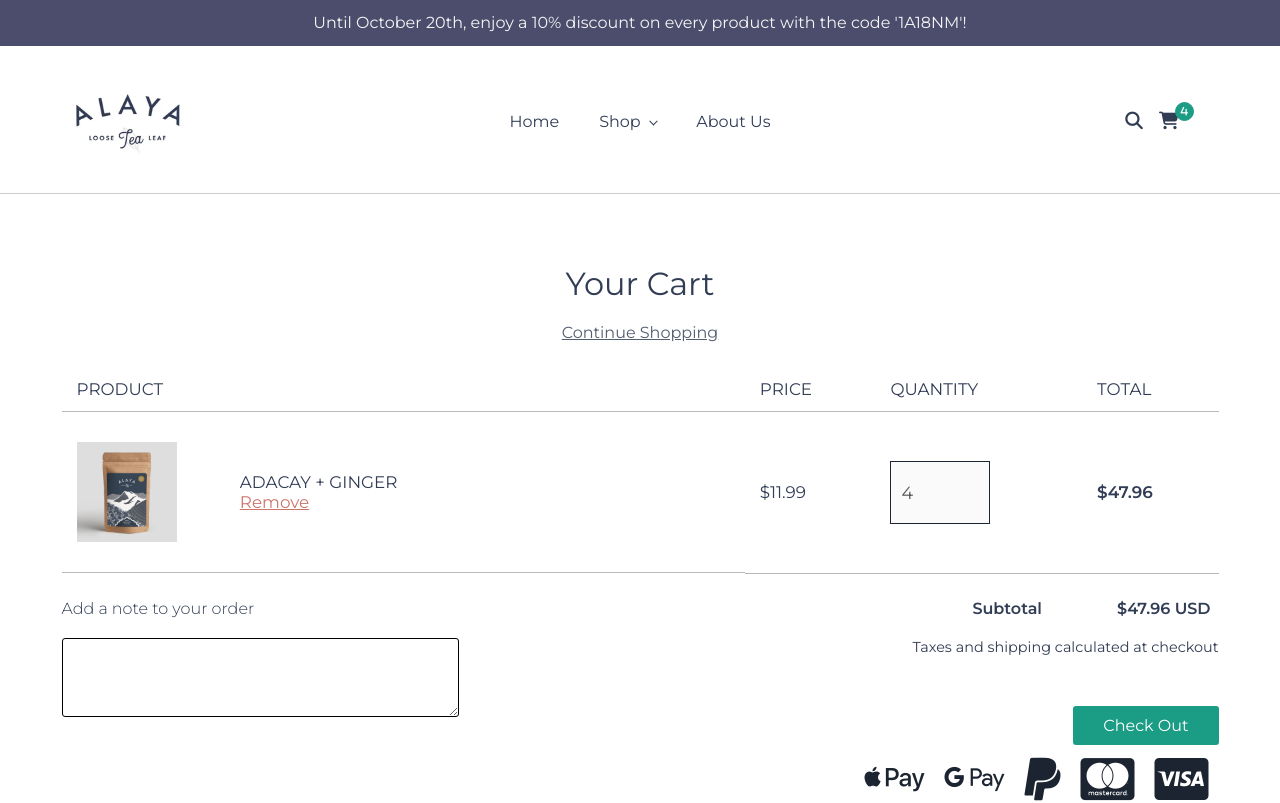
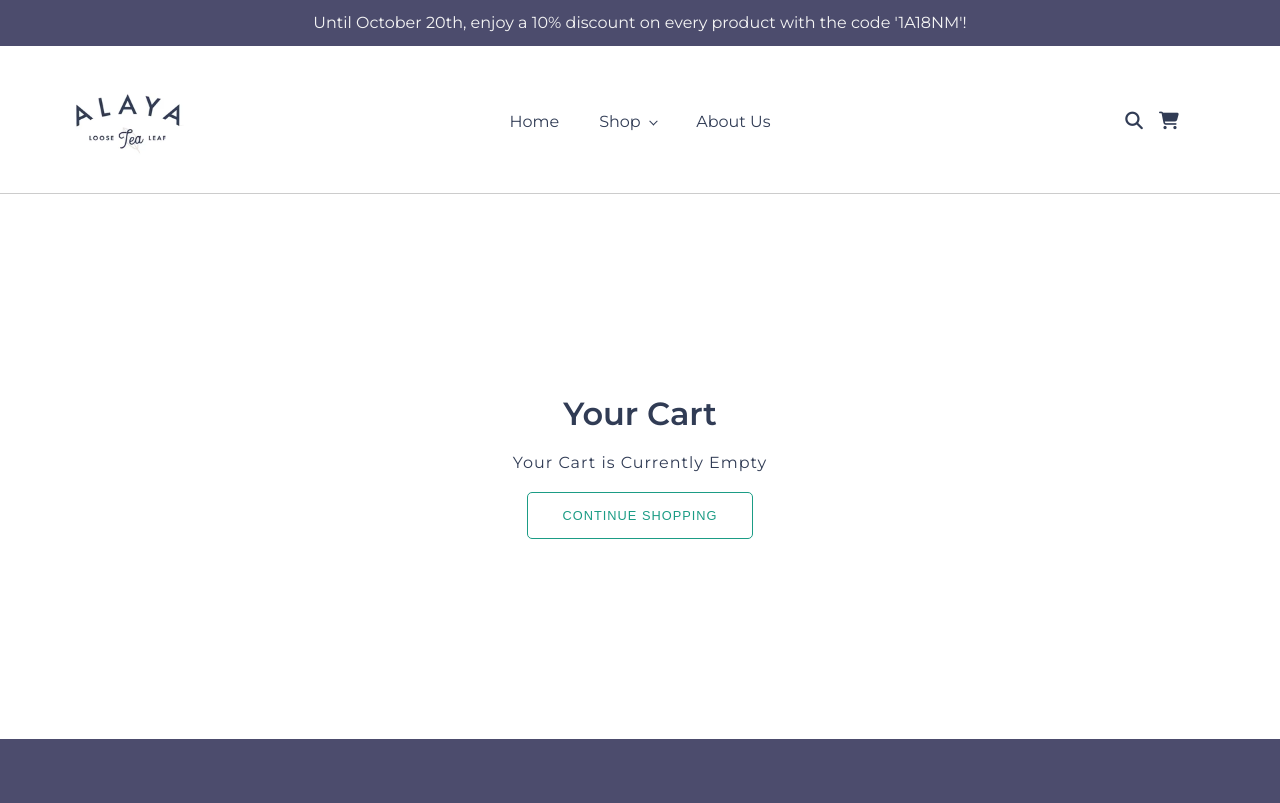
Before and after one commit to abdullahucaak/e-commerce-base, a Vue app: page /cart in a window 1280 px wide. Shown: the top 803 px of the page. Built offline with nearby package versions, Linux system fonts and the light colour scheme; data requests are answered from the project's data file.

Commit message:
The addition of cart products and all associated operations were refactored to be handled locally in localStorage, after being fetched from the backend.

```diff
--- a/data/db.json
+++ b/data/db.json
@@ -226,17 +226,15 @@
       "totalPrice": null
     }
   ],
-  "cartProducts": [
+  "cartProducts": [],
+  "orders": [
     {
-      "id": 3,
-      "name": "ADACAY + GINGER",
-      "price": "11.99",
-      "photo": "product_600x600.webp",
-      "quantity": 4,
-      "totalPrice": "47.96"
+      "id": 6,
+      "userNote": "HEY",
+      "howDidYouHear": "Google",
+      "cartProducts": []
     }
   ],
-  "orders": [],
   "completedOrders": [
     {
       "id": 1,
@@ -375,6 +373,98 @@
         "securityCode": "654"
       },
       "orderUniqueCode": "b5fb01e9-e58a-4860-80bd-d913de9da02a"
+    },
+    {
+      "id": 4,
+      "userNote": "",
+      "howDidYouHear": "Please Make a Selection",
+      "cartProducts": [
+        {
+          "id": 14,
+          "name": "TULSI (INDIAN BASIL)",
+          "price": "33.00",
+          "photo": "assam-black-600x600.webp",
+          "quantity": 2,
+          "totalPrice": "66.00"
+        },
+        {
+          "id": 2,
+          "name": "DARJEELING SECOND FLUSH",
+          "price": "17.00",
+          "photo": "product_600x600.webp",
+          "quantity": 2,
+          "totalPrice": "34.00"
+        }
+      ],
+      "shippingInfo": {
+        "email": "kaan.uucak@gmail.com",
+        "firstName": "Kaan",
+        "lastName": "Uçak",
+        "shippingAddress": "Sarısu Mah. Kıbrıs Caddesi Narin Evleri B/blok No:8 Konyaaltı/Antalya",
+        "country": "turkiye",
+        "zipCode": "06930",
+        "city": "Antalya",
+        "phoneNumber": "+90 545 816 87 97"
+      },
+      "shippingMethod": {
+        "name": "USPS Ground",
+        "price": "9.44"
+      },
+      "priceBeforeDiscount": "100.00",
+      "finalPrice": "99.44",
+      "cartInformation": {
+        "cartNumber": "8565 1827 3874 3837",
+        "nameOnCart": "Kaan Uçak",
+        "expirationDate": "2024-05-23",
+        "securityCode": "654"
+      },
+      "orderUniqueCode": "4ba55e4e-9cf0-4551-85d7-7d3785a2af4d"
+    },
+    {
+      "id": 5,
+      "userNote": "",
+      "howDidYouHear": "Please Make a Selection",
+      "cartProducts": [
+        {
+          "id": 13,
+          "name": "CHAMOMILE FLOWERS",
+          "price": "23.00",
+          "photo": "assam-black-600x600.webp",
+          "quantity": 3,
+          "totalPrice": "69.00"
+        },
+        {
+          "id": 4,
+          "name": "KARADENIZ FLUSH",
+          "price": "17.00",
+          "photo": "product_600x600.webp",
+          "quantity": 4,
+          "totalPrice": "68.00"
+        }
+      ],
+      "shippingInfo": {
+        "email": "alya.uucak@gmail.com",
+        "firstName": "Alya",
+        "lastName": "Uçak",
+        "shippingAddress": "Sarısu Mah. Kıbrıs Caddesi Narin Evleri B/blok No:8 Konyaaltı/Antalya",
+        "country": "turkiye",
+        "zipCode": "06930",
+        "city": "Antalya",
+        "phoneNumber": "+90 545 816 87 97"
+      },
+      "shippingMethod": {
+        "name": "USPS First Class Package",
+        "price": "4.44"
+      },
+      "priceBeforeDiscount": "137.00",
+      "finalPrice": "127.74",
+      "cartInformation": {
+        "cartNumber": "8565 1827 3874 3837",
+        "nameOnCart": "Alya Uçak",
+        "expirationDate": "2024-05-30",
+        "securityCode": "654"
+      },
+      "orderUniqueCode": "e53a66df-8849-472b-9338-448f9a61f4ba"
     }
   ]
 }
--- a/src/components/Navigation.vue
+++ b/src/components/Navigation.vue
@@ -103,7 +103,7 @@
 </template>
 
 <script setup>
-import { ref, computed } from 'vue'
+import { ref, computed, onMounted } from 'vue'
 import { onClickOutside } from '@vueuse/core'
 /* pinia */
 import { useProductStore } from '../stores/productStore'
@@ -111,8 +111,15 @@ const productStore = useProductStore()
 
 productStore.getCartProducts()
 
-
-
+/* localStorage */
+onMounted(()=>{
+ const storedCartProducts = localStorage.getItem('cartProducts')
+    if(storedCartProducts){
+        productStore.cartProductsLS = JSON.parse(storedCartProducts)
+    }
+    console.log("storedCartProducts: " + storedCartProducts)
+})
+/* localStorage */
 
   /* search button */
   const isSearchButtonOn = ref(false)
@@ -170,7 +177,7 @@ window.addEventListener("resize", () => {
 
 /* product number on cart */
 const totalProductNumberOnCart = computed(() => {
-      const sum = productStore.cartProducts.reduce((total, product) => total + product.quantity, 0);
+      const sum = productStore.cartProductsLS.reduce((total, product) => total + product.quantity, 0);
       return sum;
     });
 
--- a/src/components/checkouts/Information.vue
+++ b/src/components/checkouts/Information.vue
@@ -307,7 +307,7 @@ const completeForm = () => {
 
     /*add shippintInfo to productStore.orders */
     productStore.orders[0].shippingInfo = shippingInfo;
-    console.log('after completeForm productStore.orders:', JSON.stringify(productStore.orders, null, 2));
+    console.log('after Information.vue productStore.orders:', JSON.stringify(productStore.orders, null, 2));
 
     /* posting to json function */
     const post = async () =>{
--- a/src/stores/productStore.js
+++ b/src/stores/productStore.js
@@ -9,7 +9,13 @@ export const useProductStore = defineStore('productStore', {
     cartProducts:[
 
     ],
+    cartProductsLS:[ /* localStorage */
+
+    ],
     orders:[
+
+    ],
+    order:[ /* localStorage */
 
     ],
     completedOrders:[
@@ -35,7 +41,7 @@ export const useProductStore = defineStore('productStore', {
     /* calculate subtotal */
     calculateSubtotal:(state) => {
       let subtotal = 0
-      for( const p of state.cartProducts ){
+      for( const p of state.cartProductsLS ){
         subtotal += Number(p.totalPrice)
       }
       return subtotal
@@ -106,8 +112,8 @@ export const useProductStore = defineStore('productStore', {
         console.error(error);
       }
     },
-    /* add product to cart */
-    async addCartProduct(cartProduct){
+    /* add product to cart | CANCELED AFTER LOCALSTORAGE UPDATE  */
+/*     async addCartProduct(cartProduct){
       const existingProduct = this.cartProducts.find( p => p.id === cartProduct.id)
       if(existingProduct){
          existingProduct.quantity += cartProduct.quantity
@@ -139,16 +145,20 @@ export const useProductStore = defineStore('productStore', {
         }
       }
       console.log("existingProduct:" + existingProduct)
-    },
+    } */
+
    /* delete product from cart */
     async deleteProduct(id){
-      this.cartProducts = this.cartProducts.filter( p => {
+      this.cartProductsLS = this.cartProductsLS.filter( p => {
         return p.id !== id
       })
-      const res = await axios.delete(`http://localhost:3000/cartProducts/${id}`);
+      localStorage.setItem('cartProducts', JSON.stringify(this.cartProductsLS));
+
+
+/*    const res = await axios.delete(`http://localhost:3000/cartProducts/${id}`);
       if (res.error) {
         console.log(res.error);
-      }
+      } | CANCELED AFTER LOCALSTORAGE UPDATE */
     }
   }
 })
--- a/src/views/CartPage.vue
+++ b/src/views/CartPage.vue
@@ -1,14 +1,14 @@
 <template>
     <Navigation/>
     <div class="main">
-        <div v-if="productStore.cartProducts.length === 0" class="main-inner-cart-empty">
+        <div v-if="productStore.cartProductsLS.length === 0" class="main-inner-cart-empty">
             <div class="mice-inner">
                 <h1>Your Cart</h1>
                 <div>Your Cart is Currently Empty</div>
                 <RouterLink :to="{name:'shop'}"><button> CONTINUE SHOPPING </button></RouterLink>
             </div>
         </div>
-        <div v-if="productStore.cartProducts.length > 0" class="main-inner">
+        <div v-else class="main-inner">
             <div class="cart-header">
                 <h1>Your Cart</h1>
                 <RouterLink class="continue-shopping" :to="{name:'shop'}">Continue Shopping</RouterLink>
@@ -23,7 +23,7 @@
                             <th>TOTAL</th>
                         </tr>
                     </thead>
-                    <tbody v-for=" cartProduct in productStore.cartProducts" :key="cartProduct.id">
+                    <tbody v-for=" cartProduct in productStore.cartProductsLS" :key="cartProduct.id">
                         <div v-if="productStore.loading">Loading tasks...</div>
                         <CartProduct :cartProduct="cartProduct"/>
                     </tbody>
@@ -93,7 +93,7 @@
     </div>
 </template>
 <script setup>
-import { ref, reactive } from 'vue'
+import { ref, reactive, onMounted } from 'vue'
 /* components */
 import Footer from '../components/Footer.vue'
 import Navigation from '../components/Navigation.vue'
@@ -112,6 +112,17 @@ productStore.getCartProducts()
 productStore.getOrders()
 /* getOrders with JSON */
 productStore.getCompletedOrders()
+
+/* localStorage */
+
+onMounted(()=>{
+ const storedCartProducts = localStorage.getItem('cartProducts')
+    if(storedCartProducts){
+        productStore.cartProductsLS = JSON.parse(storedCartProducts)
+    }
+})
+console.log("productStore.cartProductsLS: " + JSON.stringify(productStore.cartProductsLS))
+/* localStorage */
 
 const userNote = ref("")
 const howDidYouHear = ref("Please Make a Selection")
@@ -137,9 +148,11 @@ const postOrders = (e) =>{
     })
 
     productStore.orders.push(newOrder)
+
     /* posting to json function */
     const post = async () =>{
         await axios.post("http://localhost:3000/orders", newOrder) /* newOrder were added to the address "http://localhost:3000/orders". */
+
         .then((result)=>{
             console.log(result)
         })
@@ -160,7 +173,9 @@ const postOrders = (e) =>{
 
     if(productStore.orders.length > 1){
         productStore.orders.splice(0,1) /* We deleted an element starting from index zero. */
+
         deleteAndPost()
+
         console.log("axios.delete then axios.post worked")
     } else{
         post()
--- a/src/views/Checkouts.vue
+++ b/src/views/Checkouts.vue
@@ -43,7 +43,7 @@
 
                 <div class="inner-right-wrapper">
 
-                  <div v-for="chosenProduct in productStore.cartProducts" class="chosen-product">
+                  <div v-for="chosenProduct in productStore.cartProductsLS" class="chosen-product">
                     <ChosenProduct :chosenProduct="chosenProduct"/>
                   </div>
 
@@ -125,12 +125,20 @@ import ShippingC from '../components/checkouts/ShippingC.vue';
 import PaymentC from '../components/checkouts/PaymentC.vue';
 import ChosenProduct from '../components/checkouts/ChosenProduct.vue'
 /* Imports */
-import { ref, computed } from 'vue';
+import { ref, computed, onMounted } from 'vue';
 /* pinia */
 import { useProductStore } from '../stores/productStore'
 const productStore = useProductStore()
 /* get cartProducts with JSON */
 productStore.getCartProducts()
+
+onMounted(()=>{
+ const storedCartProducts = localStorage.getItem('cartProducts')
+    if(storedCartProducts){
+        productStore.cartProductsLS = JSON.parse(storedCartProducts)
+    }
+    console.log("storedCartProducts: " + storedCartProducts)
+})
 
 console.log("productStore.newId: " + productStore.newId)
 
@@ -148,7 +156,7 @@ const previousComponent = () =>{
 
 //total cart price calculating
 const totalCartPrice = computed(() => {
-  return productStore.cartProducts.reduce((total, product) => {
+  return productStore.cartProductsLS.reduce((total, product) => {
     return total + parseFloat(product.totalPrice);
   }, 0).toFixed(2);
 });
--- a/src/views/ProductPage.vue
+++ b/src/views/ProductPage.vue
@@ -166,16 +166,38 @@ const addToCart = () =>{
     isAddedToCart.value = true
     isOpenCart.value = true
 
-    /* add product to cart */
-    productStore.addCartProduct({/* this is cartProduct in productStore.js at addCartProduct's parameter */
+    /* add product to cart | CANCELED AFTER LOCALSTORAGE UPDATE */
+/*     productStore.addCartProduct({ this is cartProduct in productStore.js at addCartProduct's parameter
         id:currentProduct.value.id,
         name:currentProduct.value.name,
         price:currentProduct.value.price,
         photo:currentProduct.value.photo[0],
         quantity:currentProduct.value.quantity,
         totalPrice: Number(currentProduct.value.price * currentProduct.value.quantity).toFixed(2)
-    })
+    }) */
+
+    /* localStorage */
+
+    const newCartProduct = {
+        id:currentProduct.value.id,
+        name:currentProduct.value.name,
+        price:currentProduct.value.price,
+        photo:currentProduct.value.photo[0],
+        quantity:currentProduct.value.quantity,
+        totalPrice: Number(currentProduct.value.price * currentProduct.value.quantity).toFixed(2)
+    }
+    const existingProduct = productStore.cartProductsLS.find( p => p.id === newCartProduct.id)
+    if(existingProduct){
+        existingProduct.quantity += newCartProduct.quantity
+        existingProduct.totalPrice = Number(existingProduct.price * existingProduct.quantity).toFixed(2);
+    }else{
+        productStore.cartProductsLS.push(newCartProduct)
+    }
+    localStorage.setItem('cartProducts', JSON.stringify(productStore.cartProductsLS))
+
+    /* localStorage */
 }
+
 /* hide-to-cart */
 const hideToCart = () =>{
     setTimeout(() => {
@@ -186,7 +208,7 @@ const hideToCart = () =>{
 
 /* product number on cart */
 const totalProductNumberOnCart = computed(() => {
-      const sum = productStore.cartProducts.reduce((total, product) => total + product.quantity, 0);
+      const sum = productStore.cartProductsLS.reduce((total, product) => total + product.quantity, 0);
       return sum;
     });
 
```
